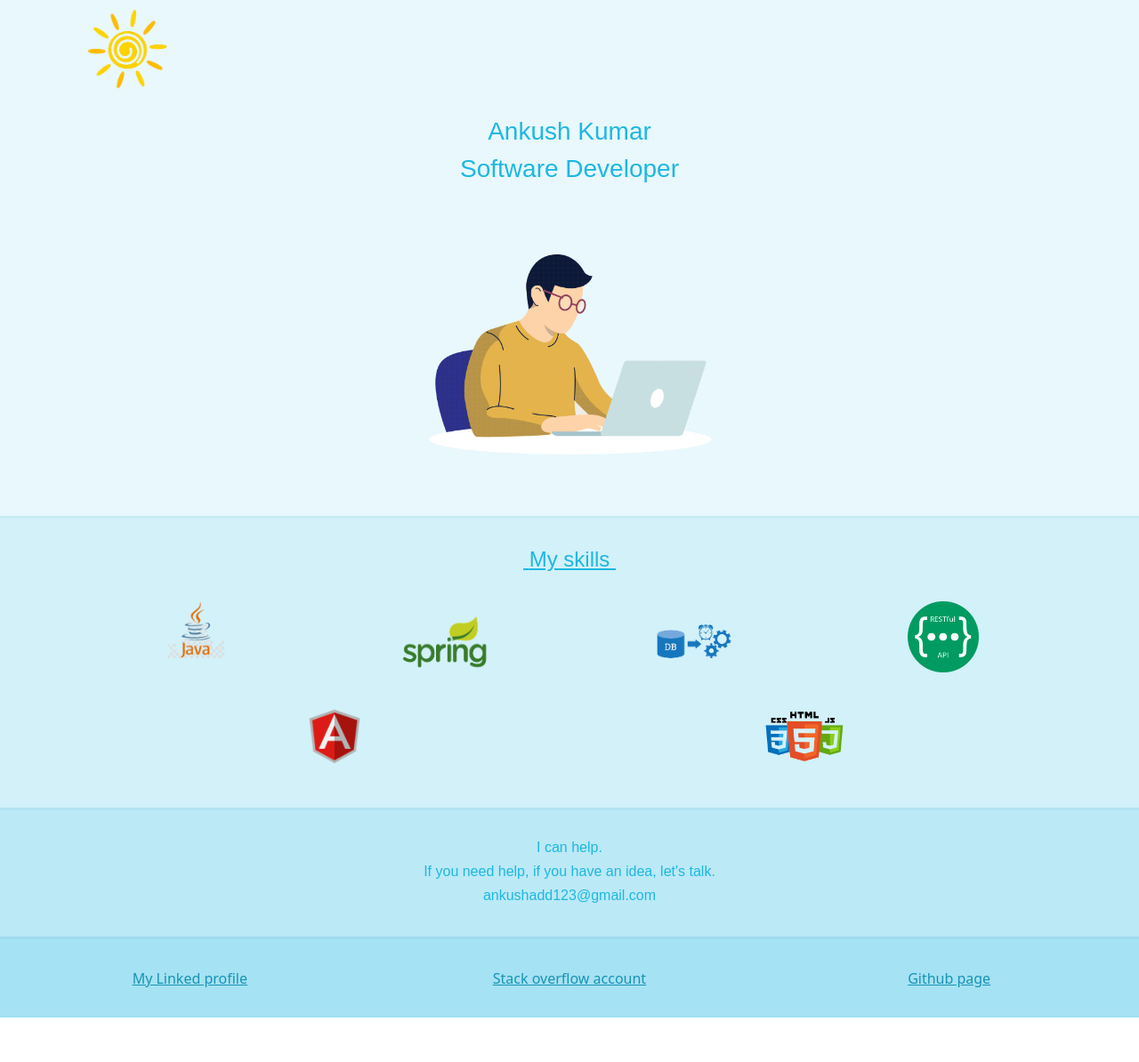
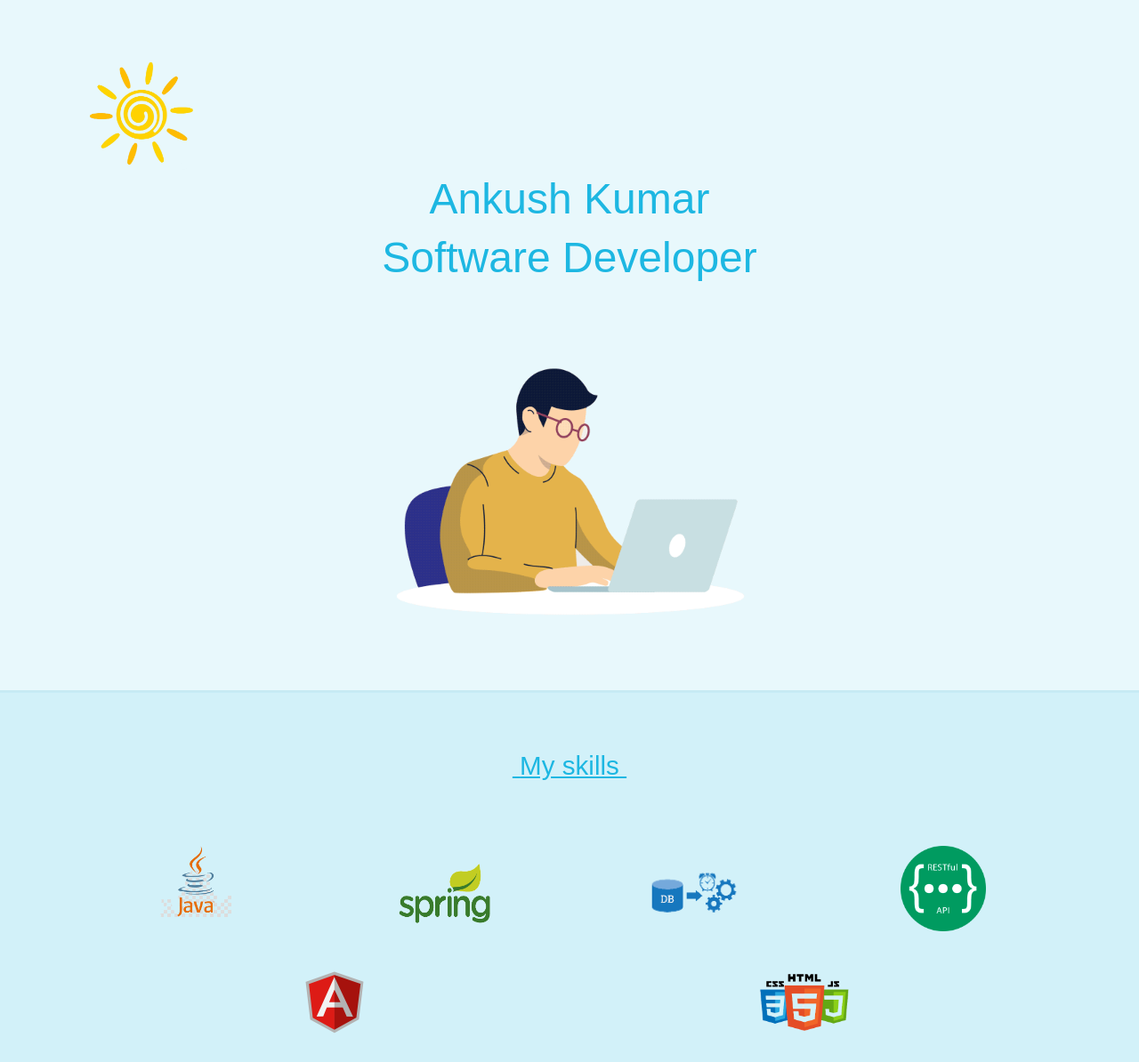
Before and after one commit to ankushadd123/knowme, a plain HTML site: page index.html in a window 1280 px wide. Shown: the part 29-1223 px from the top of the page at 89% size. Before the commit the page ends 1173 px from the top, so only its background shows below. Drawn offline with nearby package versions, Linux system fonts and the light colour scheme; a web font is replaced by a local one.

Commit message:
mob responsive

```diff
--- a/css/style.css
+++ b/css/style.css
@@ -165,3 +165,91 @@ hr {
   background-color: transparent;
   border-top: 3px #1aa5cb groove;
 }
+
+
+/* mobile */
+
+@media only screen and (min-width: 600px) {
+  #intro {
+    padding-top: 14rem;
+  }
+
+  #skill {
+    padding-top: 4rem;
+    padding-bottom: 3rem;
+  }
+
+  #footer {
+    padding-top: 6rem;
+    padding-bottom: 6rem;
+  }
+
+  #sun {
+    top: 5.5rem;
+    width: 10rem;
+  }
+
+  #skill1 {
+    margin-top: 4.5rem;
+  }
+
+  #available {
+    padding-top: 4.5rem;
+      padding-bottom: 4rem;
+  }
+
+  #name {
+    font-size: 3rem;
+  }
+
+  #who {
+    font-size: 3rem;
+  }
+
+  #dev-img {
+    width: 39rem;
+}
+
+.avail-text {
+  font-size: 1.5rem;
+}
+
+#skill-heading {
+  font-size: 1.85rem;
+}
+
+.social-link {
+  color: #1793b5;
+    font-size: 1.5rem;
+}
+
+#java-pic {
+  width: 5rem;
+  height: 5rem;
+}
+
+#rest-pic {
+  width: 6rem;
+  height: 6rem;
+}
+
+#db-pic {
+  width: 8rem;
+  height: 7rem;
+}
+
+#spring-pic {
+  width: 12rem;
+    height: 7rem;
+}
+
+#angular-pic {
+  width: 8rem;
+}
+
+#w3-pic {
+  width: 8rem;
+}
+
+
+}
--- a/index.html
+++ b/index.html
@@ -44,9 +44,9 @@
         <div id="skill-breaker"><hr class="skill-breaker-b"></div>
 
         <div class="row" id="available">
-          <h6>I can help.</h6>
-          <h6>If you need help, if you have an idea, let's talk.</h6>
-          <h6>ankushadd123@gmail.com</h6>
+          <h6 class="avail-text">I can help.</h6>
+          <h6 class="avail-text">If you need help, if you have an idea, let's talk.</h6>
+          <h6 class="avail-text">ankushadd123@gmail.com</h6>
         </div>
 
         <div id="footer-breaker"><hr class="footer-breaker-b"></div>
```
